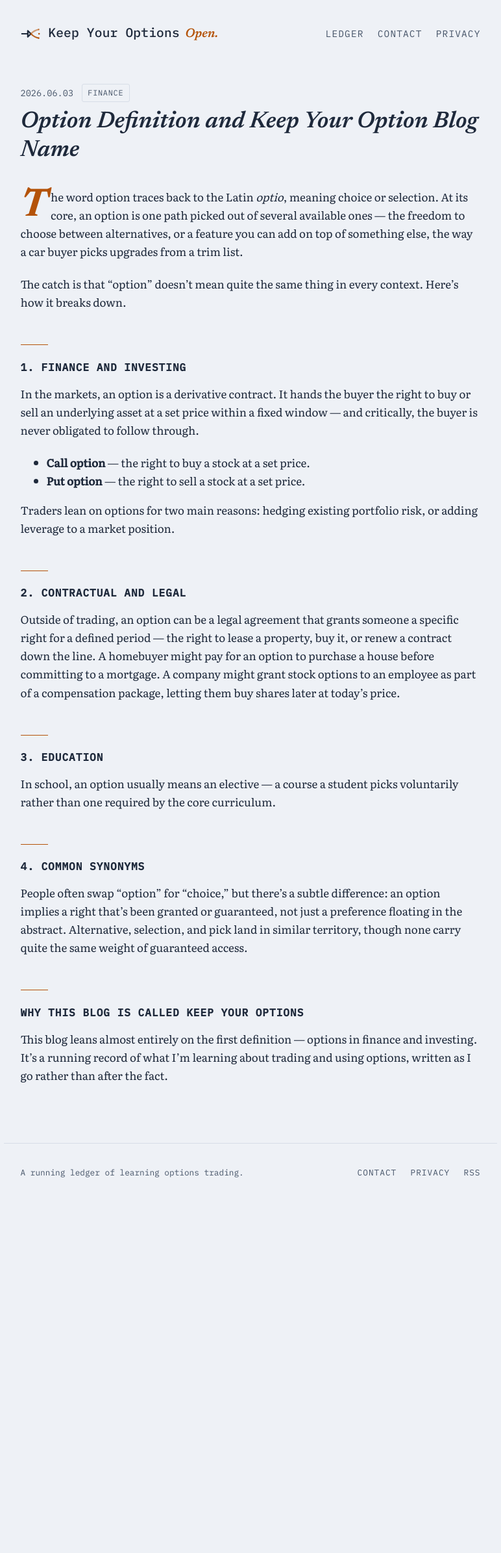
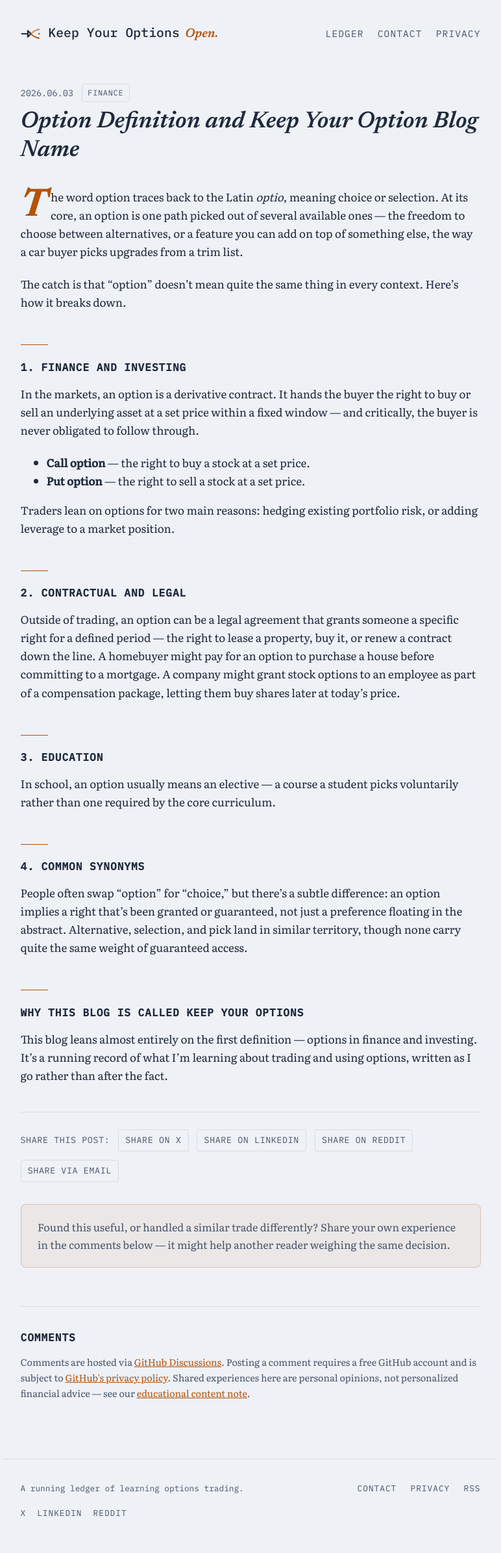
Before and after one commit to Keepyouroptions/keepyouroptions.com, a Jekyll site: the page built from _posts/2026-06-03-option-definition.md, in a window 1280 px wide. Shown: the whole page at 65% size, without its empty margins (254-1026 px from the left). Built offline with Jekyll 4.4.1, drawn with Linux system fonts in a browser that asks for light colours; comment, search, counter and statistics services are not loaded; before the commit the page ends 1866 px from its top, so only the background shows below that.

Commit message:
Add files via upload

```diff
--- /dev/null
+++ b/_includes/comments.html
@@ -0,0 +1,42 @@
+{% comment %}
+  Comments via giscus (https://giscus.app), backed by GitHub Discussions.
+  No database, no server code — fits a static Jekyll site on Cloudflare Workers.
+
+  SETUP REQUIRED before this goes live:
+  1. Make sure the site's GitHub repo is public, and that Discussions is enabled
+     (repo Settings → General → Features → Discussions).
+  2. Install the giscus app on the repo: https://github.com/apps/giscus
+  3. Go to https://giscus.app, fill in your repo, pick a Discussion category
+     (a new "Comments" category works well), and it will generate the exact
+     data-repo / data-repo-id / data-category / data-category-id values for you.
+  4. Replace the five REPLACE_ME placeholders below with those generated values.
+
+  Until step 3/4 is done, this will render an empty box — it fails safely,
+  it won't break the page.
+{% endcomment %}
+<section class="post-comments" id="comments" aria-label="Comments">
+  <h2 class="comments-heading">Comments</h2>
+  <p class="comments-note">
+    Comments are hosted via <a href="https://github.com/apps/giscus">GitHub Discussions</a>.
+    Posting a comment requires a free GitHub account and is subject to
+    <a href="https://docs.github.com/site-policy/privacy-policies/github-general-privacy-statement">GitHub's privacy policy</a>.
+    Shared experiences here are personal opinions, not personalized financial advice —
+    see our <a href="{{ '/privacy/' | relative_url }}#educational-content">educational content note</a>.
+  </p>
+  <script src="https://giscus.app/client.js"
+    data-repo="REPLACE_ME/REPLACE_ME"
+    data-repo-id="REPLACE_ME"
+    data-category="Comments"
+    data-category-id="REPLACE_ME"
+    data-mapping="pathname"
+    data-strict="0"
+    data-reactions-enabled="1"
+    data-emit-metadata="0"
+    data-input-position="bottom"
+    data-theme="light"
+    data-lang="en"
+    data-loading="lazy"
+    crossorigin="anonymous"
+    async>
+  </script>
+</section>
--- /dev/null
+++ b/_includes/share-buttons.html
@@ -0,0 +1,19 @@
+{% comment %}
+  Plain share-intent links — deliberately NOT using embedded Twitter/LinkedIn/Reddit
+  widget scripts. Those SDKs set third-party tracking cookies on every page load
+  whether or not a visitor clicks share. Intent links get the same result (opens
+  a pre-filled share dialog) with zero extra scripts and zero tracking.
+{% endcomment %}
+{% assign share_url = site.url | append: page.url %}
+{% assign share_text = page.title %}
+<div class="share-buttons">
+  <span class="share-label">Share this post:</span>
+  <a href="https://twitter.com/intent/tweet?text={{ share_text | uri_escape }}&url={{ share_url | uri_escape }}"
+     class="share-link" rel="noopener" target="_blank">Share on X</a>
+  <a href="https://www.linkedin.com/sharing/share-offsite/?url={{ share_url | uri_escape }}"
+     class="share-link" rel="noopener" target="_blank">Share on LinkedIn</a>
+  <a href="https://www.reddit.com/submit?url={{ share_url | uri_escape }}&title={{ share_text | uri_escape }}"
+     class="share-link" rel="noopener" target="_blank">Share on Reddit</a>
+  <a href="mailto:?subject={{ share_text | uri_escape }}&body={{ share_url | uri_escape }}"
+     class="share-link">Share via email</a>
+</div>
--- a/_layouts/default.html
+++ b/_layouts/default.html
@@ -48,6 +48,15 @@
       <a href="{{ '/privacy/' | relative_url }}">Privacy</a>
       <a href="{{ '/feed.xml' | relative_url }}" class="footer-rss">RSS</a>
     </span>
+    <!--
+      Follow-us links — replace REPLACE_ME_* with your real profile URLs, or
+      delete any line for a platform you don't have.
+    -->
+    <span class="footer-social" aria-label="Follow us">
+      <a href="https://twitter.com/REPLACE_ME_HANDLE">X</a>
+      <a href="https://www.linkedin.com/company/REPLACE_ME_HANDLE">LinkedIn</a>
+      <a href="https://www.reddit.com/r/REPLACE_ME_SUBREDDIT">Reddit</a>
+    </span>
   </footer>
 </body>
 </html>
--- a/_layouts/home.html
+++ b/_layouts/home.html
@@ -5,6 +5,11 @@ layout: default
 
 <div class="home-intro">
   {{ content }}
+</div>
+
+<div class="home-newsletter">
+  <h2 class="newsletter-heading sr-only">Subscribe for updates</h2>
+  {% include newsletter-signup.html %}
 </div>
 
 <ul class="ledger">
--- a/_layouts/post.html
+++ b/_layouts/post.html
@@ -23,6 +23,16 @@ layout: default
   <div class="post-content">
     {{ content }}
   </div>
+
+  {% include share-buttons.html %}
+
+  <div class="post-cta">
+    <p>
+      Found this useful, or handled a similar trade differently? Share your own
+      experience in the comments below — it might help another reader weighing the
+      same decision.
+    </p>
+  </div>
 </article>
 
 {% include comments.html %}
--- a/assets/main.scss
+++ b/assets/main.scss
@@ -377,6 +377,62 @@ textarea:focus-visible {
   a { color: $amber; text-decoration: underline; }
 }
 
+// ── Share buttons ────────────────────────────────────────────
+.share-buttons {
+  margin-top: 2.5rem;
+  padding-top: 1.5rem;
+  border-top: 1px solid $paper-line;
+  display: flex;
+  flex-wrap: wrap;
+  align-items: center;
+  gap: 0.75rem;
+  font-family: $font-mono;
+  font-size: 0.78rem;
+  text-transform: uppercase;
+  letter-spacing: 0.05em;
+}
+
+.share-label {
+  color: $ink-soft;
+}
+
+.share-link {
+  color: $ink-soft;
+  border: 1px solid $paper-line;
+  border-radius: 3px;
+  padding: 0.3rem 0.6rem;
+
+  &:hover { color: $amber; border-color: rgba($amber, 0.4); }
+}
+
+// ── Post CTA ─────────────────────────────────────────────────
+.post-cta {
+  margin-top: 2rem;
+  padding: 1.25rem 1.5rem;
+  background: rgba($amber, 0.06);
+  border: 1px solid rgba($amber, 0.25);
+  border-radius: 8px;
+  font-size: 0.95rem;
+  color: $ink-soft;
+
+  p { margin: 0; }
+}
+
+// ── Newsletter (homepage) ───────────────────────────────────
+.home-newsletter {
+  margin-bottom: 2.5rem;
+
+  .contact-form {
+    max-width: none;
+    flex-direction: row;
+    align-items: flex-end;
+    flex-wrap: wrap;
+
+    .form-field { flex: 1; min-width: 14rem; }
+    .contact-privacy-note { flex-basis: 100%; margin-top: 0.5rem; }
+  }
+}
+
 // ── Footer ─────────────────────────────────────────────────
 .site-footer {
   max-width: 760px;
@@ -401,3 +457,12 @@ textarea:focus-visible {
 
   a:hover { color: $amber; }
 }
+
+.footer-social {
+  display: flex;
+  gap: 1rem;
+  text-transform: uppercase;
+  letter-spacing: 0.08em;
+
+  a:hover { color: $amber; }
+}
```
Also changed, not shown: _includes/newsletter-signup.html (added, +27 -0 lines), assets/contact.md (added, +45 -0 lines), assets/privacy.md (added, +83 -0 lines).
